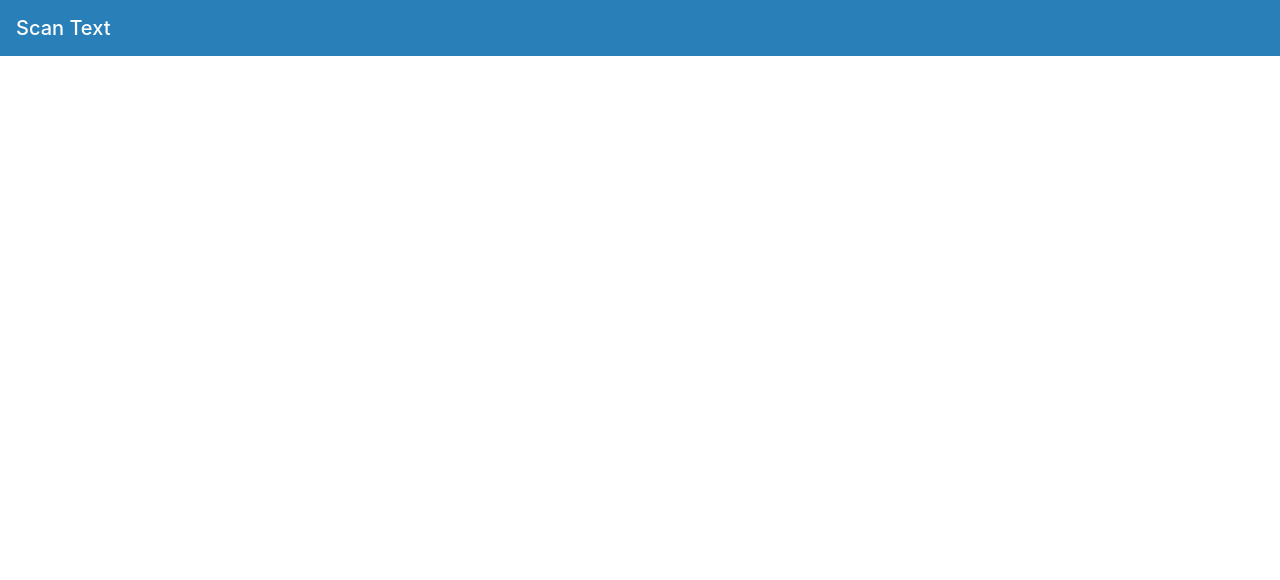
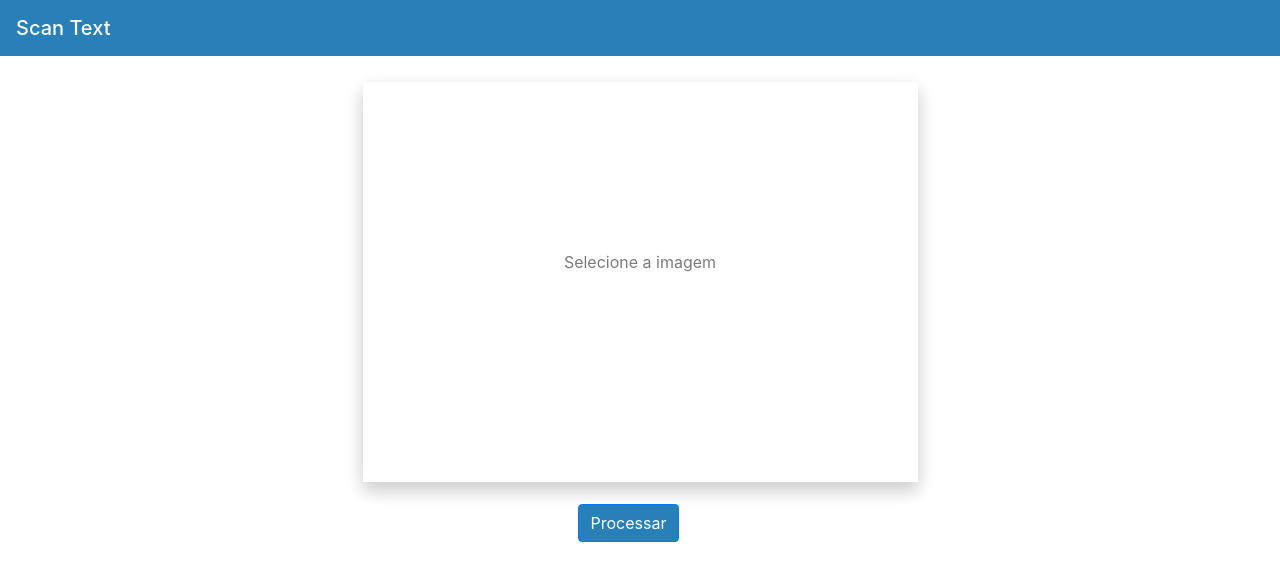
Before and after one commit to brunoliveiraugusto/scantext-web, an Angular app in the folder ScanTextApp/: page / in a window 1280 px wide. Shown: the top 580 px of the page. Built offline with nearby package versions, Linux system fonts and the light colour scheme.

Commit message:
Criado template para selação de imagens.

```diff
--- a/ScanTextApp/src/app/home-scan/home-scan.component.css
+++ b/ScanTextApp/src/app/home-scan/home-scan.component.css
@@ -0,0 +1,20 @@
+.div-scan-img {
+    height: 400px;
+    width: 100%;
+    cursor: pointer;
+}
+
+.background-color {
+    background-color: white;
+    opacity: 0.6;
+    transition: 0.4s;
+}
+
+.background-color:hover, .background-img-selected {
+    background-color: rgb(247, 247, 247);
+    opacity: 1;
+}
+
+.box-shadow {
+    box-shadow: 0 10px 16px 0 rgba(0,0,0,0.2),0 6px 20px 0 rgba(0,0,0,0.19) !important
+}
--- a/ScanTextApp/src/app/home-scan/home-scan.component.html
+++ b/ScanTextApp/src/app/home-scan/home-scan.component.html
@@ -0,0 +1,16 @@
+<div class="container">
+    <div class="offset-md-3 col-md-6 div-scan-img background-color box-shadow margin-bottom-2" (click)="file.click()"
+        [ngClass]="{'background-img-selected': base64}">
+        <label *ngIf="!base64" class="centralize">Selecione a imagem</label>
+        <img *ngIf="base64" src="{{base64}}" alt="" width="100%" height="100%"/>
+    </div>
+    <div class="offset-md-5 col-md-6 row">
+        <div class="col-md-3 text-center">
+            <button type="button" class="btn btn-primary background-color-blue">Processar</button>
+        </div>
+        <!-- <div class="col-md-3">
+            <button type="button" class="btn btn-danger">Limpar</button>
+        </div> -->
+    </div>
+</div>
+<input [hidden]="true" class="align-btn-new" type="file" (change)="selecionarImagem($event)" accept="application/pdf, image/*" #file>
```
